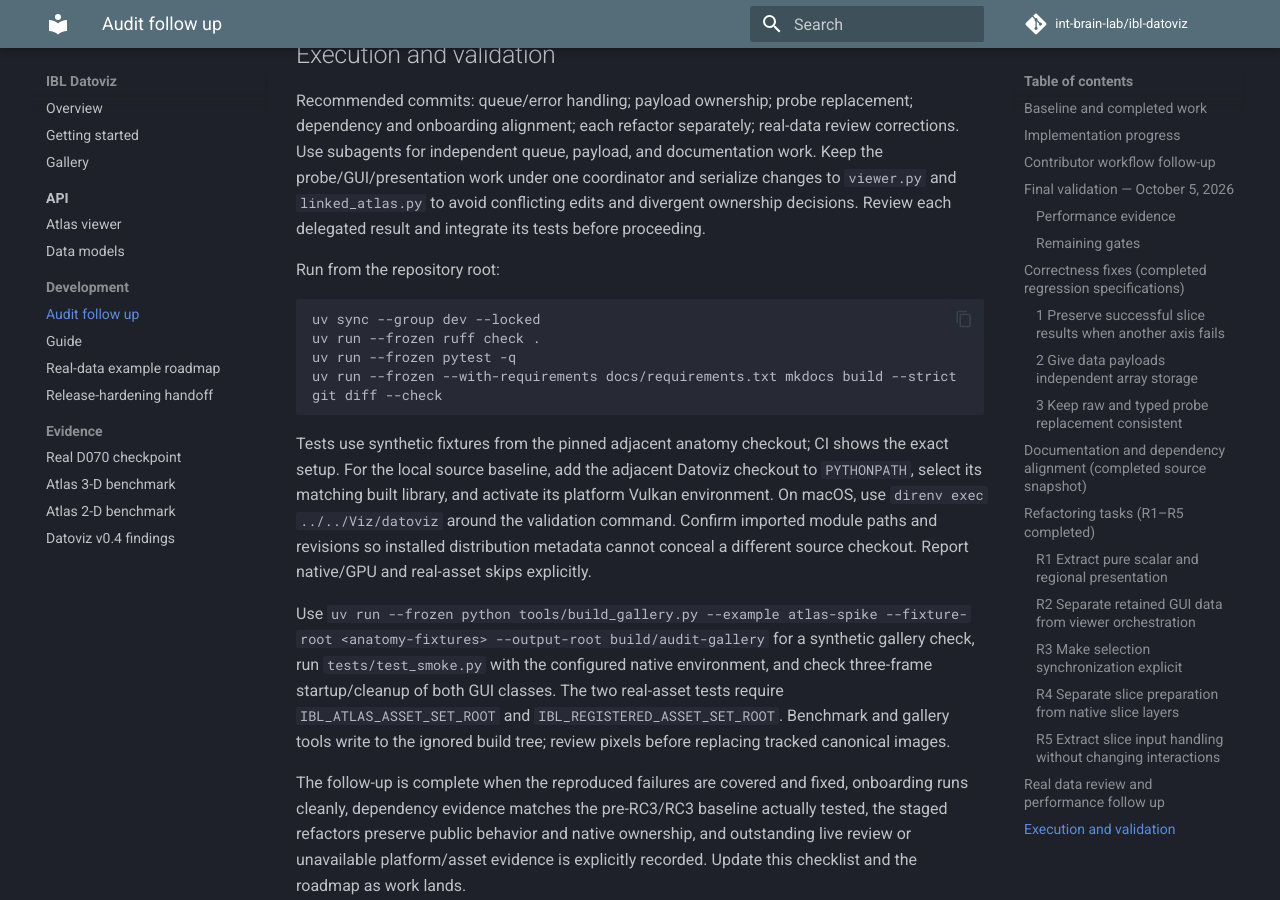
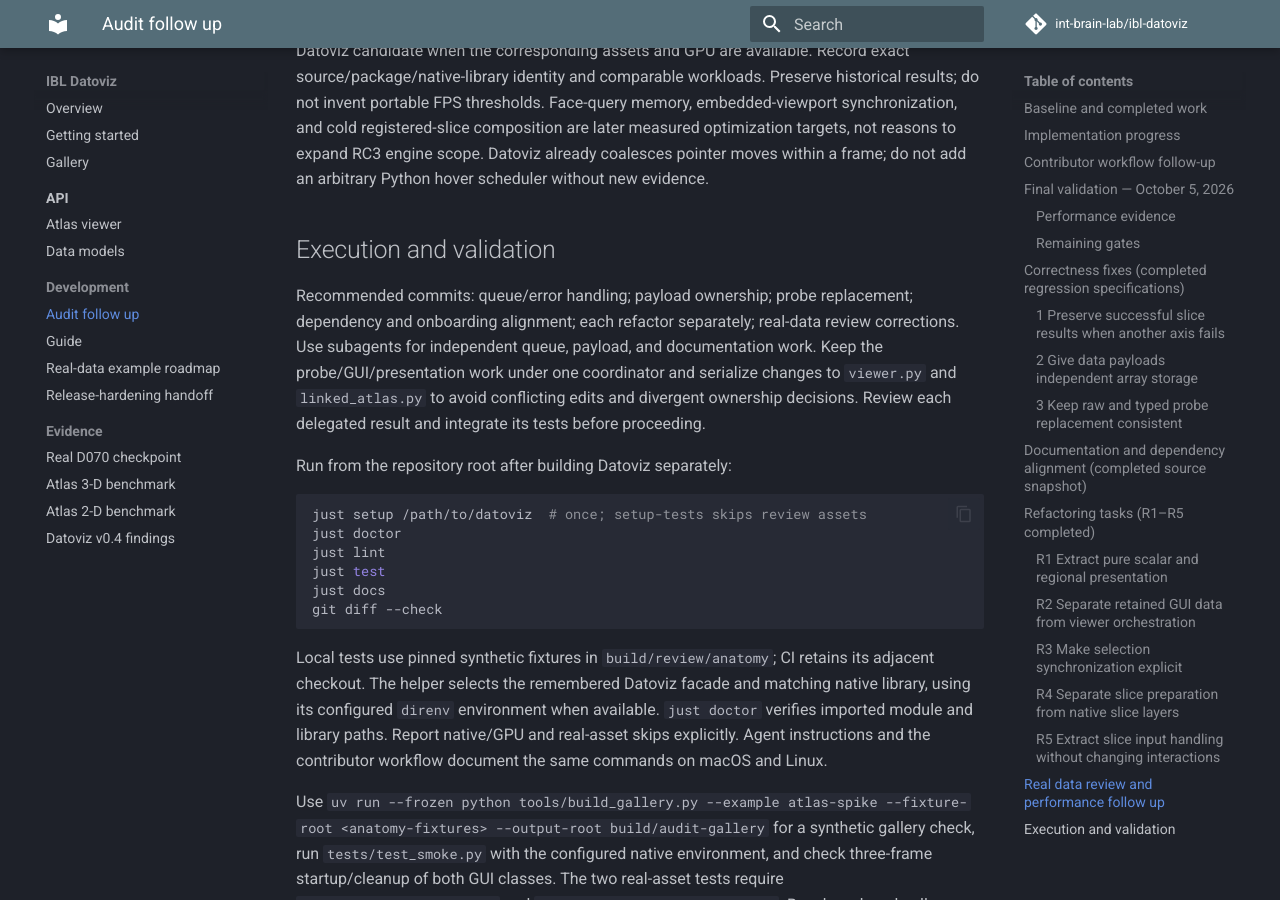
Before and after one commit to int-brain-lab/ibl-datoviz, an MkDocs documentation site: the page built from docs/NEXT_STEPS.md, in a window 1280 px wide and 900 px high, scrolled down 9883 px. Built offline with MkDocs 1.6.1 and Material for MkDocs 9.7.7, drawn with Linux system fonts in a browser that asks for light colours; comment, search, counter and statistics services are not loaded; some of the changed text lies outside the part shown.

Commit message:
Add portable just commands for contributor validation and review

````diff
--- a/docs/NEXT_STEPS.md
+++ b/docs/NEXT_STEPS.md
@@ -43,6 +43,14 @@
 pairing/download paths have direct tests, but actual Mac execution remains the next live review.
 This follow-up also scopes a lifecycle-test mock to its own viewer so unrelated garbage-collected
 viewers cannot contaminate destruction-order assertions.
+
+The repository now provides portable `just` recipes for setup, tests, review, runtime diagnosis,
+Ruff, and strict documentation builds. They delegate platform handling to the existing Python
+helper and pass arguments through quoted shell positional parameters. Recipe parsing, formatting,
+discovery, and forwarding of spaced/quoted paths and multiword pytest expressions pass. Cached
+`just setup`, `just test` (246 passed, one optional registered-root skip), and all six three-frame
+native examples through `just review all --frames 3` pass on Linux. Actual macOS execution remains
+pending; no Datoviz source or public API changes were required.
 
 ## Final validation — October 5, 2026
 
@@ -213,17 +221,22 @@
 
 Recommended commits: queue/error handling; payload ownership; probe replacement; dependency and onboarding alignment; each refactor separately; real-data review corrections. Use subagents for independent queue, payload, and documentation work. Keep the probe/GUI/presentation work under one coordinator and serialize changes to `viewer.py` and `linked_atlas.py` to avoid conflicting edits and divergent ownership decisions. Review each delegated result and integrate its tests before proceeding.
 
-Run from the repository root:
+Run from the repository root after building Datoviz separately:
 
 ```bash
-uv sync --group dev --locked
-uv run --frozen ruff check .
-uv run --frozen pytest -q
-uv run --frozen --with-requirements docs/requirements.txt mkdocs build --strict
+just setup /path/to/datoviz  # once; setup-tests skips review assets
+just doctor
+just lint
+just test
+just docs
 git diff --check
 ```
 
-Tests use synthetic fixtures from the pinned adjacent anatomy checkout; CI shows the exact setup. For the local source baseline, add the adjacent Datoviz checkout to `PYTHONPATH`, select its matching built library, and activate its platform Vulkan environment. On macOS, use `direnv exec ../../Viz/datoviz` around the validation command. Confirm imported module paths and revisions so installed distribution metadata cannot conceal a different source checkout. Report native/GPU and real-asset skips explicitly.
+Local tests use pinned synthetic fixtures in `build/review/anatomy`; CI retains its adjacent
+checkout. The helper selects the remembered Datoviz facade and matching native library, using its
+configured `direnv` environment when available. `just doctor` verifies imported module and library
+paths. Report native/GPU and real-asset skips explicitly. Agent instructions and the contributor
+workflow document the same commands on macOS and Linux.
 
 Use `uv run --frozen python tools/build_gallery.py --example atlas-spike --fixture-root <anatomy-fixtures> --output-root build/audit-gallery` for a synthetic gallery check, run `tests/test_smoke.py` with the configured native environment, and check three-frame startup/cleanup of both GUI classes. The two real-asset tests require `IBL_ATLAS_ASSET_SET_ROOT` and `IBL_REGISTERED_ASSET_SET_ROOT`. Benchmark and gallery tools write to the ignored build tree; review pixels before replacing tracked canonical images.
 
````
Also changed, not shown: 1 other file.
